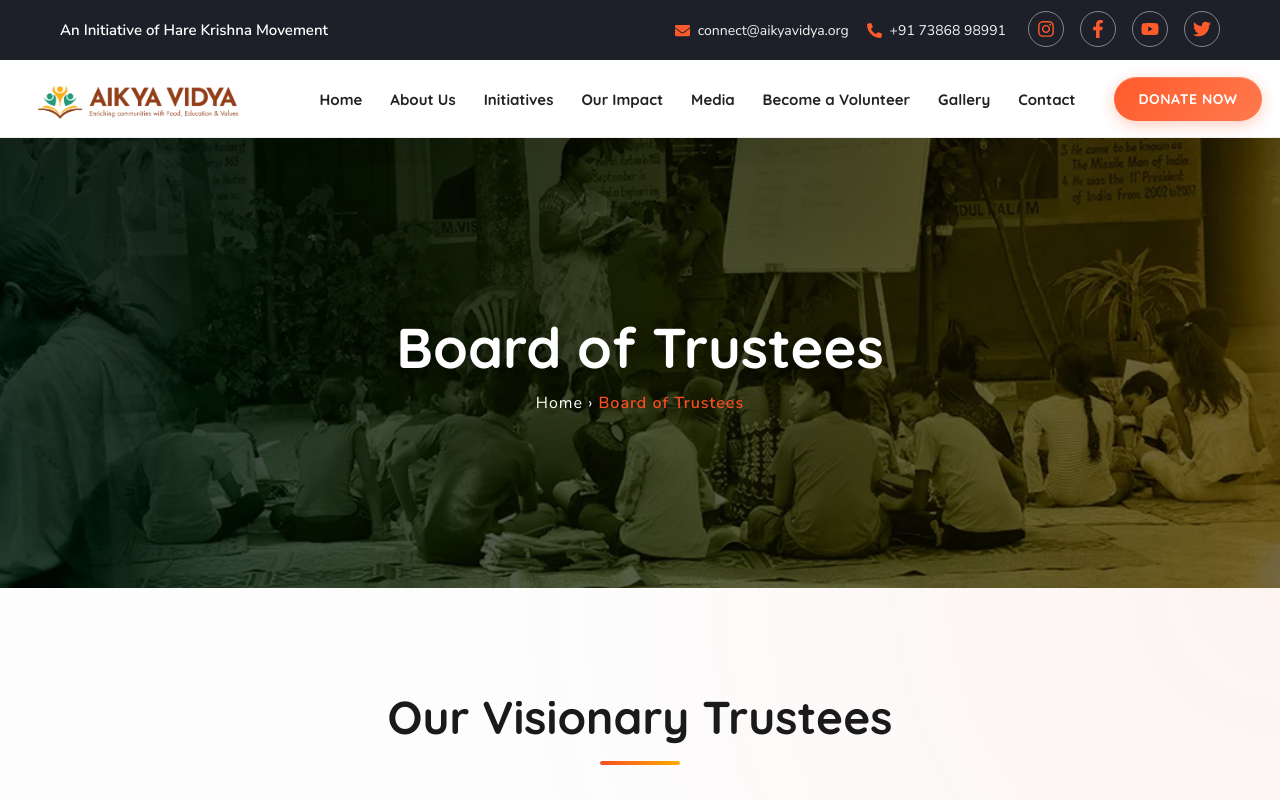
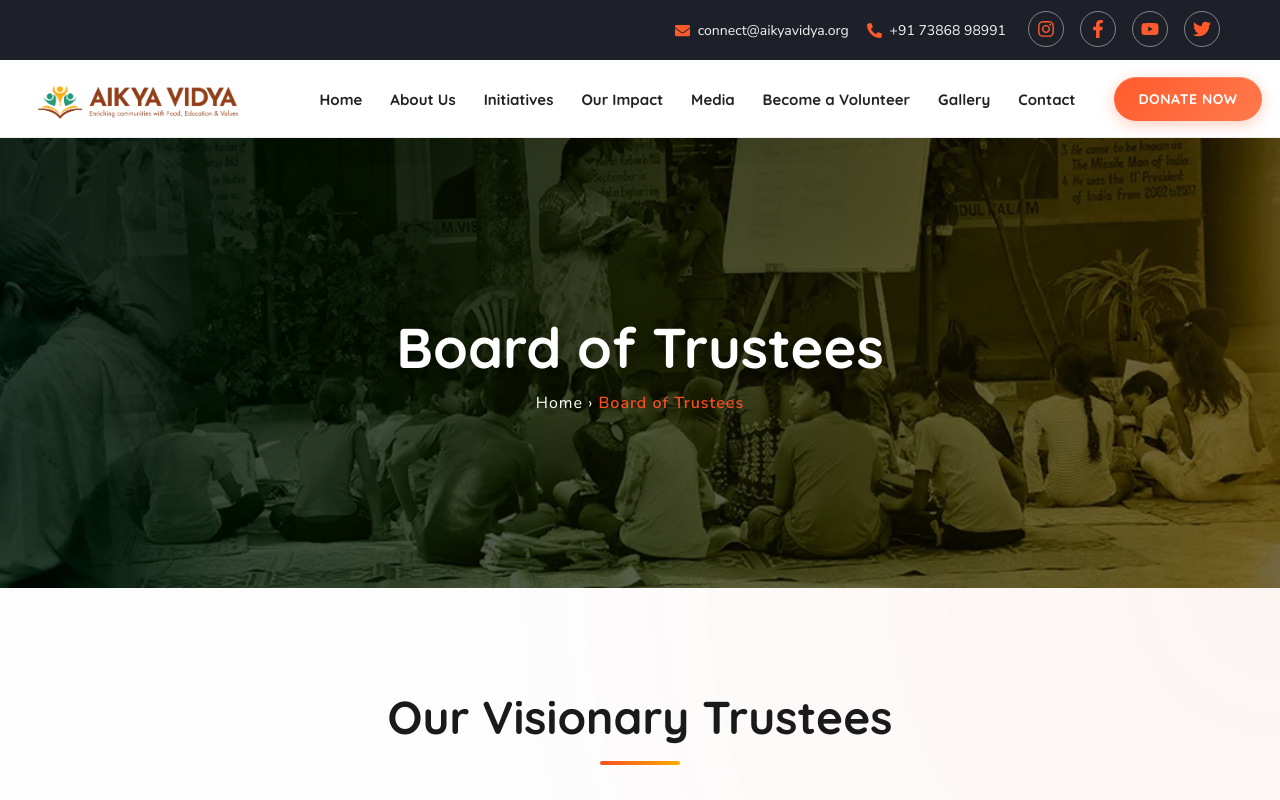
Before and after one commit to aikyavidya/Aikyavidya_Website_, a React (Vite) app in the folder frontend/: page /board in a window 1280 px wide. Shown: the top 800 px of the page. Built offline with nearby package versions, Linux system fonts and the light colour scheme.

Commit message:
Updated Aikya Vidya documents and topbar

```diff
--- a/frontend/src/components/navbar/Navbar.jsx
+++ b/frontend/src/components/navbar/Navbar.jsx
@@ -30,10 +30,6 @@ export default function Header() {
       {/* TOP BAR */}
       <div className="topbar">
         <div className="container topbar-container navbar-container">
-          <div className="top-left">
-            An Initiative of Hare Krishna Movement
-          </div>
-
           <div className="top-right">
             <a href="mailto:connect@aikyavidya.org" className="top-link">
               <FaEnvelope />
--- a/frontend/src/components/navbar/navbar.css
+++ b/frontend/src/components/navbar/navbar.css
@@ -50,23 +50,26 @@ a {
   height: 60px;
 }
 
+
 .topbar-container {
 height: 60px;
 display: flex;
 align-items: center;
-  justify-content: space-between;
+justify-content: flex-end;
 }
-
 .top-left {
   color: #fff;
   font-size: 15px;
   font-weight: 600;
 }
 
+
 .top-right {
 display: flex;
 align-items: center;
+justify-content: flex-end;
 gap: 18px;
+margin-left: auto;
 }
 
 .top-link {
--- a/frontend/src/pages/contact/Documents/DocumentsContent.jsx
+++ b/frontend/src/pages/contact/Documents/DocumentsContent.jsx
@@ -34,7 +34,7 @@ const DocumentsContent = () => {
 
         {/* ITEM 1 */}
         <div className="doc-item" data-aos="zoom-in" data-aos-delay="0">
-          <h5>HKM INDIA 12A</h5>
+          <h5>AIKYA VIDYA Foundation 12A</h5>
           <a
             href="/documents/12A - AIKYA Foundation.pdf"
             target="_blank"
@@ -47,7 +47,7 @@ const DocumentsContent = () => {
 
         {/* ITEM 2 */}
         <div className="doc-item" data-aos="zoom-in" data-aos-delay="100">
-          <h5>HKM INDIA 80G</h5>
+          <h5>AIKYA VIDYA Foundation 80G</h5>
           <a
             href="/documents/80G - AIKYA Foundation.pdf"
             target="_blank"
@@ -60,7 +60,7 @@ const DocumentsContent = () => {
 
         {/* ITEM 3 */}
         <div className="doc-item" data-aos="zoom-in" data-aos-delay="200">
-          <h5>HKM INDIA CSR Reg</h5>
+          <h5>AIKYA VIDYA Foundation CSR Reg</h5>
           <a
             href="/documents/CSR Certificate - AIKYA Foundation.pdf"
             target="_blank"
```
Lines whose indentation alone changed are shown as unchanged.
